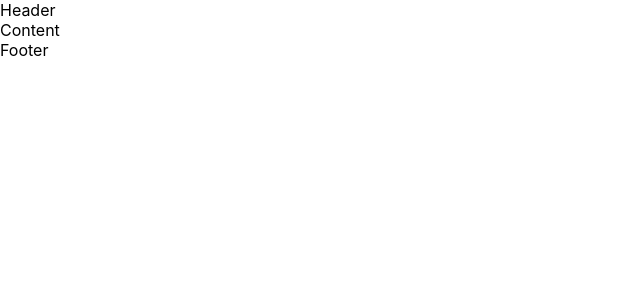
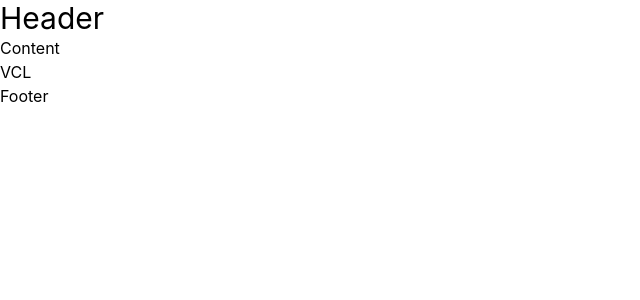
Before and after one commit to NHHung26/DoAnWeb, a React (Create React App) app: page / in a window 1280 px wide. Shown: the top 300 px of the page, without its empty margins (0-640 px from the left). Built offline with nearby package versions, Linux system fonts and the light colour scheme.

Commit message:
2 commit

```diff
--- a/src/index.css
+++ b/src/index.css
@@ -1,3 +1,6 @@
+@tailwind base;
+@tailwind components;
+@tailwind utilities;
 body {
   margin: 0;
   font-family: -apple-system, BlinkMacSystemFont, 'Segoe UI', 'Roboto', 'Oxygen',
--- a/src/pages/HomePage/index.js
+++ b/src/pages/HomePage/index.js
@@ -1,5 +1,10 @@
 import React from "react";
 
 export default function HomePage() {
-  return <div>Content</div>;
+  return (
+    <div>
+      <div className="text-color-red">Content</div>
+      <h1>VCL</h1>
+    </div>
+  );
 }
--- a/src/pages/theme/Header/index.js
+++ b/src/pages/theme/Header/index.js
@@ -1,5 +1,5 @@
 import React from "react";
 
 export default function Header() {
-  return <div>Header</div>;
+  return <div className="text-3xl">Header</div>;
 }
```
